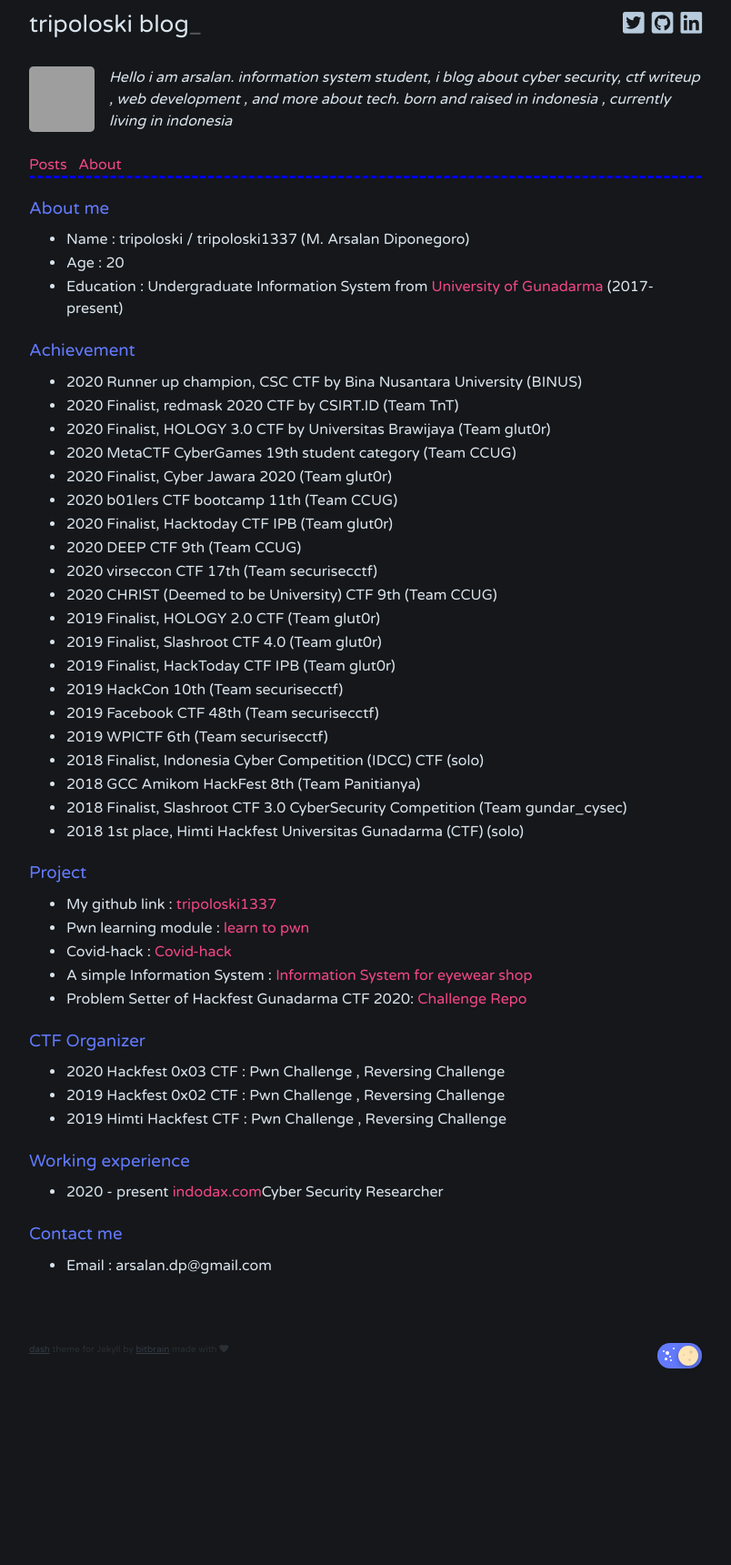
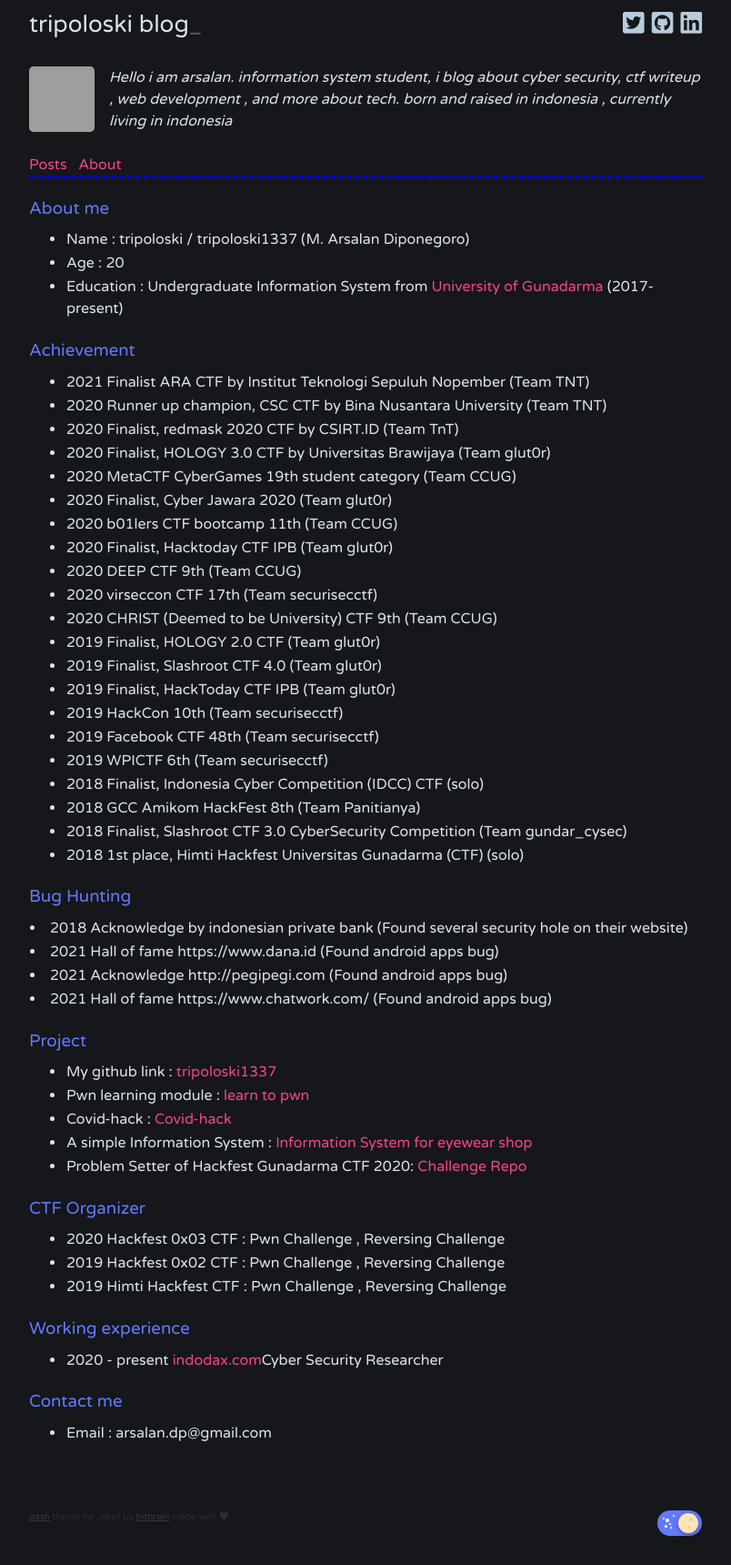
Before and after one commit to tripoloski1337/tripoloski1337.github.io, a Jekyll site: the page built from about/index.html, in a window 1280 px wide. Shown: the whole page at 91% size, without its empty margins (238-1042 px from the left). Built offline with Jekyll 4.4.1, drawn with Linux system fonts in a browser that asks for light colours; before the commit the page ends 1536 px from its top, so only the background shows below that; grey boxes are pictures that could not be loaded.

Commit message:
update about

```diff
--- a/about/index.html
+++ b/about/index.html
@@ -21,7 +21,8 @@
 
 <h3>Achievement</h3>
 <ul>
-  <li>2020 Runner up champion, CSC CTF by Bina Nusantara University (BINUS)</li>
+  <li>2021 Finalist ARA CTF by Institut Teknologi Sepuluh Nopember (Team TNT)</li>
+  <li>2020 Runner up champion, CSC CTF by Bina Nusantara University (Team TNT)</li>
   <li>2020 Finalist, redmask 2020 CTF by CSIRT.ID (Team TnT) </li>
   <li>2020 Finalist, HOLOGY 3.0 CTF by Universitas Brawijaya (Team glut0r)  </li>
   <li>2020 MetaCTF CyberGames 19th student category (Team CCUG)  </li>
@@ -42,6 +43,12 @@
   <li>2018 Finalist, Slashroot CTF 3.0 CyberSecurity Competition  (Team gundar_cysec)</li>
   <li>2018 1st place, Himti Hackfest Universitas Gunadarma  (CTF) (solo)</li>
 </ul>
+
+<h3>Bug Hunting</h3>
+  <li>2018 Acknowledge by indonesian private bank (Found several security hole on their website)</li>
+  <li>2021 Hall of fame https://www.dana.id (Found android apps bug) </li>
+  <li>2021 Acknowledge http://pegipegi.com (Found android apps bug) </li>
+  <li>2021 Hall of fame https://www.chatwork.com/ (Found android apps bug)</li>
 
 <h3>Project</h3>
 <ul>
```
